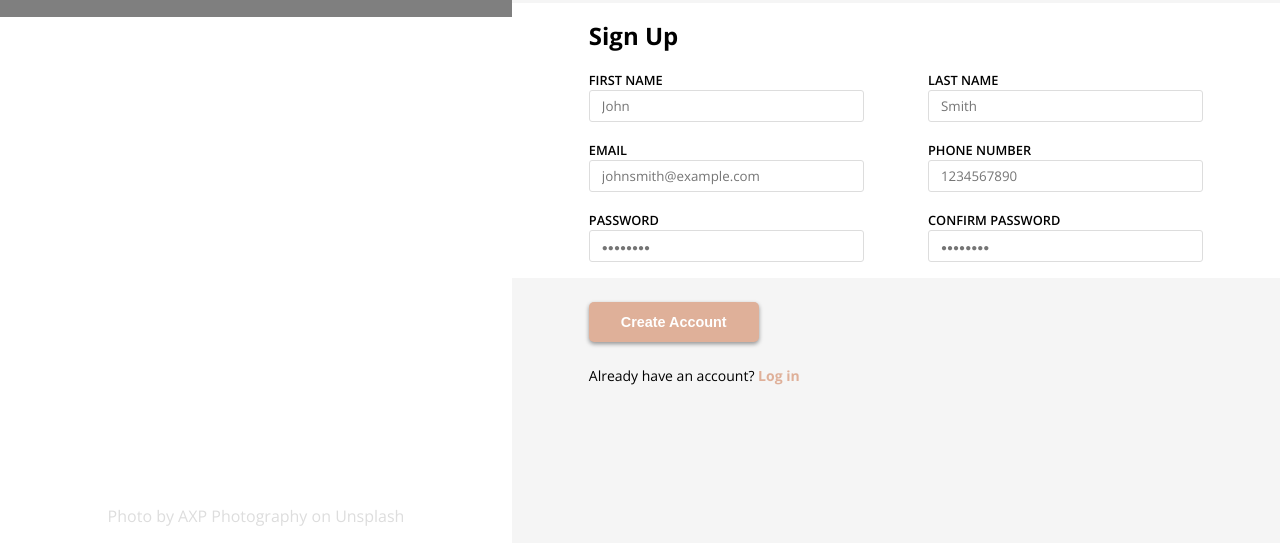
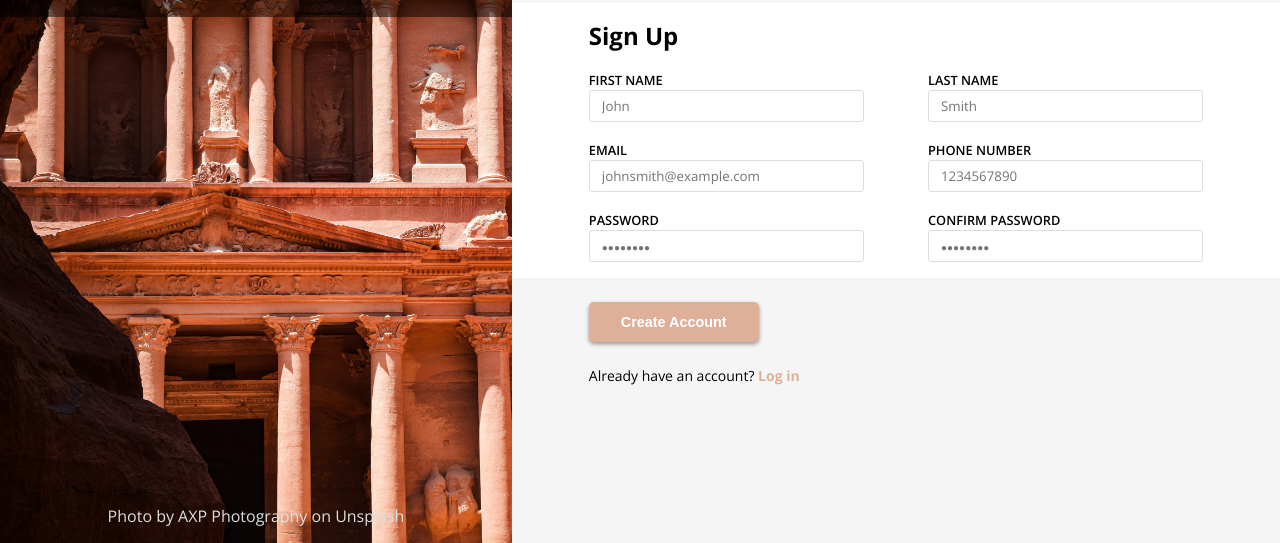
Before and after one commit to zijaigidov/signup-form, a plain HTML site: page index.html in a window 1280 px wide. Shown: the part 257-800 px from the top of the page. Drawn offline with nearby package versions, Linux system fonts and the light colour scheme; the site is published under a folder, as on GitHub Pages, so addresses that start at the root find nothing.

Commit message:
Fix background image path
When hosting the website on GitHub Pages, the background image wasn't
showing due to GitHub handling absolute paths differently from Live
Server.

To solve this problem, the path was changed to relative instead of
absolute.

```diff
--- a/scss/sections/_background.scss
+++ b/scss/sections/_background.scss
@@ -1,7 +1,8 @@
 /* Background */
 
 .background {
-  background: url('/images/background.jpg') no-repeat center left / cover;
+  /* Set path relative to main.css */
+  background: url('./../images/background.jpg') no-repeat center left / cover;
   position: absolute;
   top: 0;
   left: 0;
```
Also changed, not shown: css/main.css, 1 other file.
